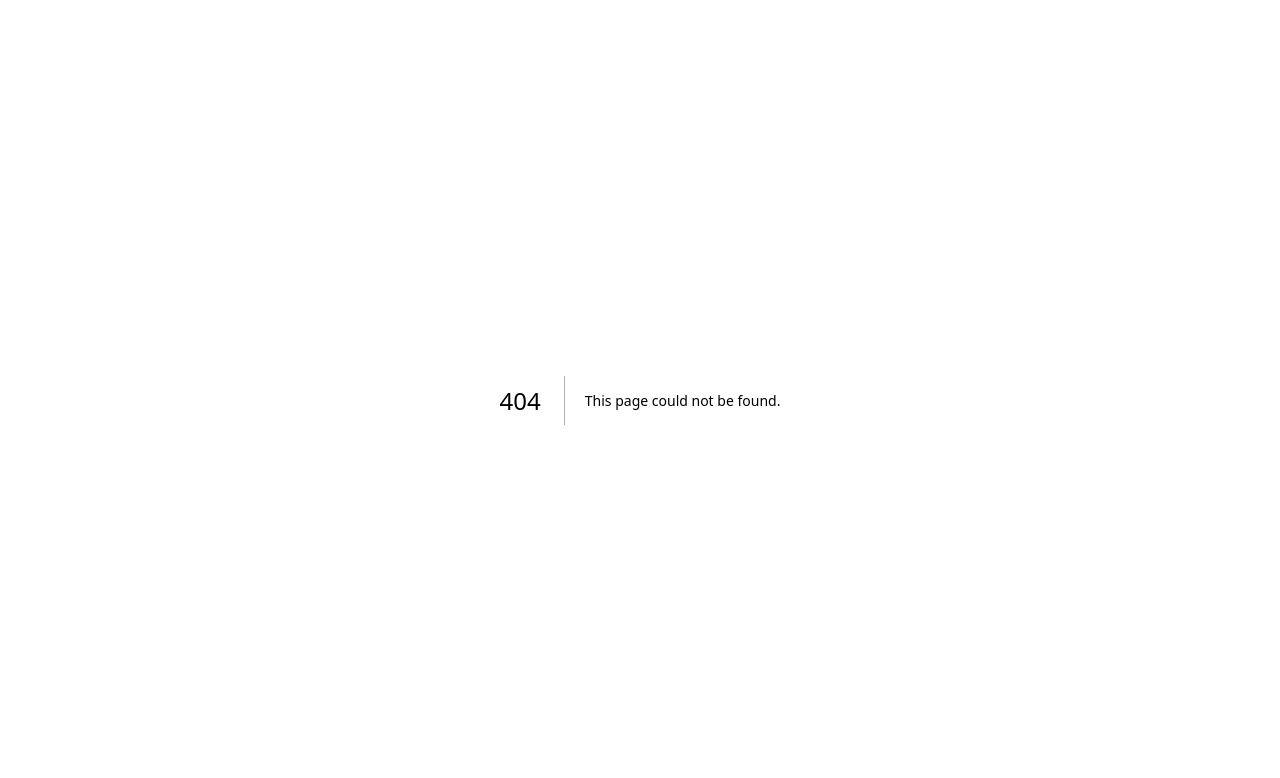
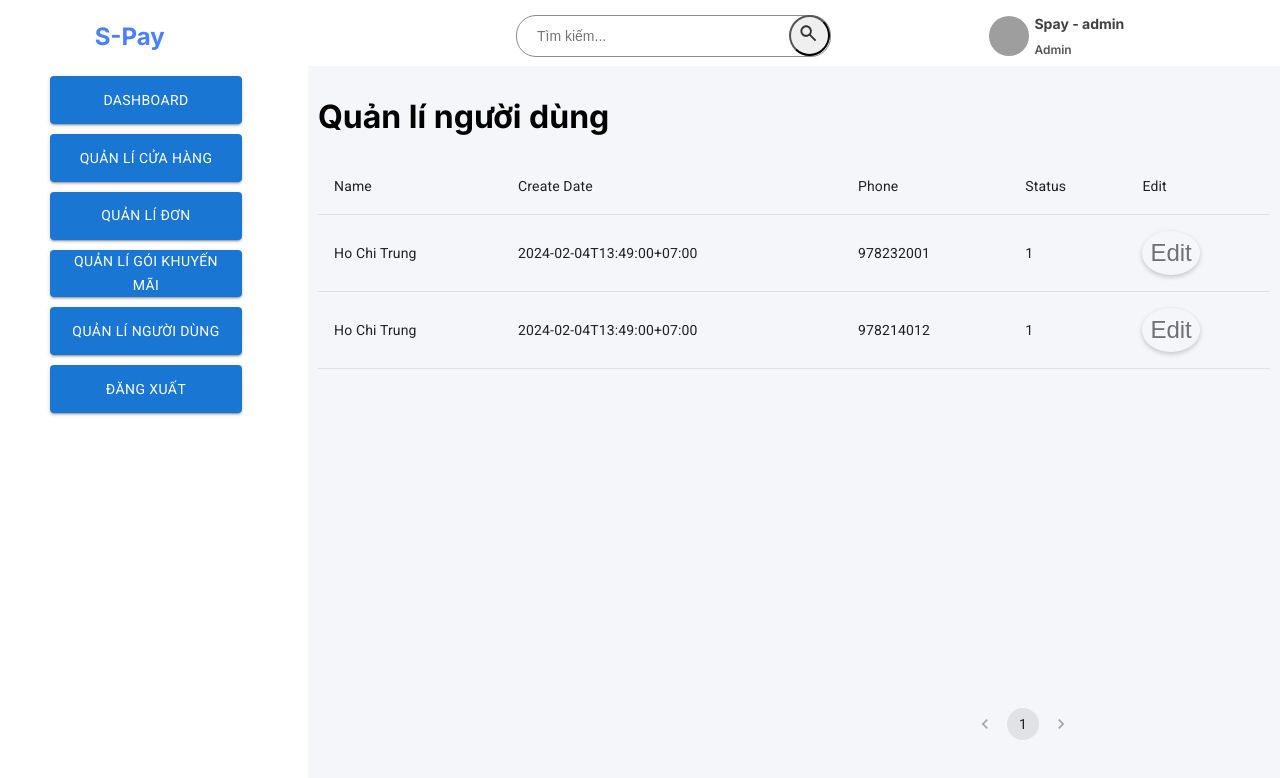
Before and after one commit to SWD-392/sPay-FE-WebApp, a Next.js app: page /user-manage in a window 1280 px wide. Before the commit this address had no page. Shown: the top 778 px of the page. Built offline with nearby package versions, Linux system fonts and the light colour scheme; grey boxes are pictures that could not be loaded.

Commit message:
user page

```diff
--- /dev/null
+++ b/src/app/(dashboard)/api/user/db.js
@@ -0,0 +1,28 @@
+const db = [
+  {
+    userID: "1234567890",
+    name: "Ho Chi Trung",
+    phone: 978232001,
+    createDate: "2024-02-04T13:49:00+07:00",
+    promotionSignUp: {
+      promotionID: "PROMO1",
+      startDate: "23/09/2023",
+      endDate: "30/09/2023",
+    },
+    status: 1,
+  },
+  {
+    userID: "1234537890",
+    name: "Ho Chi Trung",
+    phone: 978214012,
+    createDate: "2024-02-04T13:49:00+07:00",
+    promotionSignUp: {
+      promotionID: "PROMO1",
+      startDate: "23/09/2023",
+      endDate: "30/09/2023",
+    },
+    status: 1,
+  },
+];
+
+export default db;
--- /dev/null
+++ b/src/app/(dashboard)/user-manage/page.jsx
@@ -0,0 +1,46 @@
+"use client";
+
+import UserTable from "@/components/page-components/user-component/table";
+import { Pagination, Stack } from "@mui/material";
+import React, { useEffect, useState } from "react";
+import db from "@/app/(dashboard)/api/user/db";
+
+const UserManage = () => {
+  const [data, setData] = useState([]);
+  const [currentPage, setCurrentPage] = useState(1);
+  const [itemsPerPage] = useState(6); // Change this as needed
+  const [totalItems, setTotalItems] = useState(0);
+
+  useEffect(() => {
+    if (db) {
+      setTotalItems(db.length);
+      const startIndex = (currentPage - 1) * itemsPerPage;
+      const endIndex = startIndex + itemsPerPage;
+      setData(db.slice(startIndex, endIndex));
+    }
+  }, [db, itemsPerPage, currentPage]);
+
+  const totalPages = Math.ceil(totalItems / itemsPerPage);
+
+  const handlePageChange = (page) => {
+    const startIndex = (page - 1) * itemsPerPage;
+    const endIndex = startIndex + itemsPerPage;
+    setData(db.slice(startIndex, endIndex));
+    setCurrentPage(page);
+  };
+  return (
+    <div>
+      <h1>Quản lí người dùng</h1>
+      <UserTable data={data} />
+      <Stack spacing={2} style={{ position: "fixed", bottom: 60, right: 200 }}>
+        <Pagination
+          page={currentPage}
+          count={totalPages}
+          onChange={(e, page) => handlePageChange(page)}
+        />
+      </Stack>
+    </div>
+  );
+};
+
+export default UserManage;
--- a/src/components/nav-sidebar-menu-li/nav-sidebar-menu-li.jsx
+++ b/src/components/nav-sidebar-menu-li/nav-sidebar-menu-li.jsx
@@ -15,6 +15,7 @@ const NavSidebarmenuLi = () => {
           title="Quản lí gói khuyến mãi"
           href="/promotion-manage"
         />
+        <SidebarButton title="Quản lí người dùng" href="/user-manage" />
         <SidebarButton title="Đăng xuất" href="/login" />
       </div>
     </>
--- /dev/null
+++ b/src/components/page-components/user-component/table.jsx
@@ -0,0 +1,194 @@
+"use client";
+
+import {
+  Button,
+  Dialog,
+  DialogActions,
+  DialogContent,
+  DialogTitle,
+  IconButton,
+  MenuItem,
+  Table,
+  TableBody,
+  TableCell,
+  TableContainer,
+  TableHead,
+  TableRow,
+  TextField,
+} from "@mui/material";
+import React, { useState } from "react";
+import styles from "./table.module.css";
+
+const UserTable = ({ data }) => {
+  const [open, setOpen] = useState(false);
+  const [selectedData, setSelectedData] = useState(null);
+  const handleOpen = () => setOpen(true);
+  const handleClose = () => setOpen(false);
+  const handleRowClick = (row) => {
+    setSelectedData(row); // Store the selected row data
+    setOpen(true); // Open the ButtonAdd component
+    console.log(selectedData);
+  };
+
+  const handleMapData = (value, fieldName) => {
+    // Implement your mapping logic here (e.g., formatting, converting)
+    // You can use value, fieldName, and any other relevant data from the row
+    // if (fieldName === "col4") {
+    //   // Kiểm tra nếu là categoryID
+    //   switch (
+    //     value // Ánh xạ giá trị categoryID sang văn bản tương ứng
+    //   ) {
+    //     case 1:
+    //       return categoriesIdMenu[0].label;
+    //     case 2:
+    //       return categoriesIdMenu[1].label;
+    //     case 3:
+    //       return categoriesIdMenu[2].label;
+    //     default:
+    //       return value;
+    //   }
+    // } else if (fieldName === "col5") {
+    //   // Kiểm tra nếu là status
+    //   switch (
+    //     value // Ánh xạ giá trị status sang văn bản tương ứng
+    //   ) {
+    //     case 1:
+    //       return statusMenu[0].label;
+    //     case 2:
+    //       return statusMenu[1].label;
+    //     case 3:
+    //       return statusMenu[2].label;
+    //     default:
+    //       return value;
+    //   }
+    // }
+    // If not categoryID or status, return the original value
+    return value; // Replace with your mapped value
+  };
+
+  return (
+    <div>
+      <TableContainer sx={{ minWidth: 1 }}>
+        <Table>
+          <TableHead>
+            <TableRow>
+              {/* Define table headers based on your data structure */}
+              <TableCell>Name</TableCell>
+              <TableCell>Create Date</TableCell>
+              <TableCell>Phone</TableCell>
+              <TableCell>Status</TableCell>
+              <TableCell>Edit</TableCell>
+              {/* <TableCell>Delete</TableCell> */}
+            </TableRow>
+          </TableHead>
+          <TableBody>
+            {data.map((row) => (
+              <TableRow key={row.id}>
+                {/* Use map to display data in cells */}
+                <TableCell>{handleMapData(row.name, "col1")}</TableCell>
+                <TableCell>{handleMapData(row.createDate, "col2")}</TableCell>
+                <TableCell>{handleMapData(row.phone, "col3")}</TableCell>
+                {/* <TableCell>{handleMapData(row.categoryID, "col4")}</TableCell> */}
+                <TableCell>{handleMapData(row.status, "col5")}</TableCell>
+                <TableCell>
+                  <IconButton
+                    className={styles.customIconButton}
+                    onClick={() => handleRowClick(row)}
+                  >
+                    Edit
+                  </IconButton>
+                </TableCell>
+              </TableRow>
+            ))}
+          </TableBody>
+        </Table>
+      </TableContainer>
+      <Dialog
+        open={open}
+        onClose={handleClose}
+        PaperProps={{
+          component: "form",
+          onSubmit: (event) => {
+            event.preventDefault();
+            const formData = new FormData(event.currentTarget);
+            const formJson = Object.fromEntries(formData.entries());
+            // const email = formJson.email;
+            // console.log(email);
+            // handleSave(formJson);
+            handleClose();
+          },
+        }}
+      >
+        <DialogTitle>Chỉnh sửa cửa hàng</DialogTitle>
+        <DialogContent>
+          <TextField
+            autoFocus
+            required
+            margin="dense"
+            id="name"
+            name="name"
+            label="Tên"
+            type="text"
+            fullWidth
+            variant="standard"
+            value={selectedData ? selectedData.name : ""}
+            disabled
+          />
+          <TextField
+            autoFocus
+            required
+            margin="dense"
+            id="address"
+            name="address"
+            label="Địa chỉ"
+            type="text"
+            fullWidth
+            variant="standard"
+            value={selectedData ? selectedData.createDate : ""}
+            disabled
+          />
+          <TextField
+            autoFocus
+            required
+            margin="dense"
+            id="phone"
+            name="phone"
+            label="Số điện thoại"
+            type="number"
+            fullWidth
+            variant="standard"
+            value={selectedData ? selectedData.phone : ""}
+            disabled
+          />
+
+          <TextField
+            autoFocus
+            required
+            margin="dense"
+            id="status"
+            name="status"
+            select
+            label="Chọn status"
+            fullWidth
+            // value={statusMapping[selectedData.status.value]}
+            // onChange={handleChangeStatusValue}
+            input={<TextField label="Text" />}
+          >
+            {/* {statusMenu.map((status) => (
+              <MenuItem key={status.value} value={status.value}>
+                {status.label}
+              </MenuItem>
+            ))} */}
+          </TextField>
+        </DialogContent>
+
+        <DialogActions>
+          <Button onClick={handleClose}>Hủy</Button>
+          <Button type="submit">Chỉnh sửa</Button>
+        </DialogActions>
+      </Dialog>
+    </div>
+  );
+};
+
+export default UserTable;
--- /dev/null
+++ b/src/components/page-components/user-component/table.module.css
@@ -0,0 +1,43 @@
+.customIconButton {
+  border-radius: 20px;
+  color: #257eff;
+  background: #bfd9ff;
+  padding: 8px 16px; /* Adjust padding as needed */
+  box-shadow: 0 2px 5px rgba(0, 0, 0, 0.2); /* Optional shadow effect */
+  cursor: pointer; /* Ensure element appears clickable */
+  transition: all 0.2s ease-in-out; /* Smooth hover/click transitions */
+  font-size: 16px;
+  /* Optional hover styles */
+}
+.customIconButton:hover {
+  background: #a3c7ff; /* Adjust hover color as desired */
+  transform: scale(1.05); /* Subtle hover zoom effect */
+}
+
+/* Optional active styles */
+.customIconButton:active {
+  background: #8ca5ff; /* Adjust active color as desired */
+  transform: scale(0.95); /* Slight press indication */
+}
+
+.customIconButtonDel {
+  border-radius: 20px;
+  color: #f1625d;
+  background: #fceeec;
+  padding: 8px 16px; /* Adjust padding as needed */
+  box-shadow: 0 2px 5px rgba(0, 0, 0, 0.2); /* Optional shadow effect */
+  cursor: pointer; /* Ensure element appears clickable */
+  transition: all 0.2s ease-in-out; /* Smooth hover/click transitions */
+  font-size: 16px;
+  /* Optional hover styles */
+}
+.customIconButtonDel:hover {
+  background: #fcd4d1; /* Adjust hover color as desired */
+  transform: scale(1.05); /* Subtle hover zoom effect */
+}
+
+/* Optional active styles */
+.customIconButtonDel:active {
+  background: #fcd4d1; /* Adjust active color as desired */
+  transform: scale(0.95); /* Slight press indication */
+}
```
